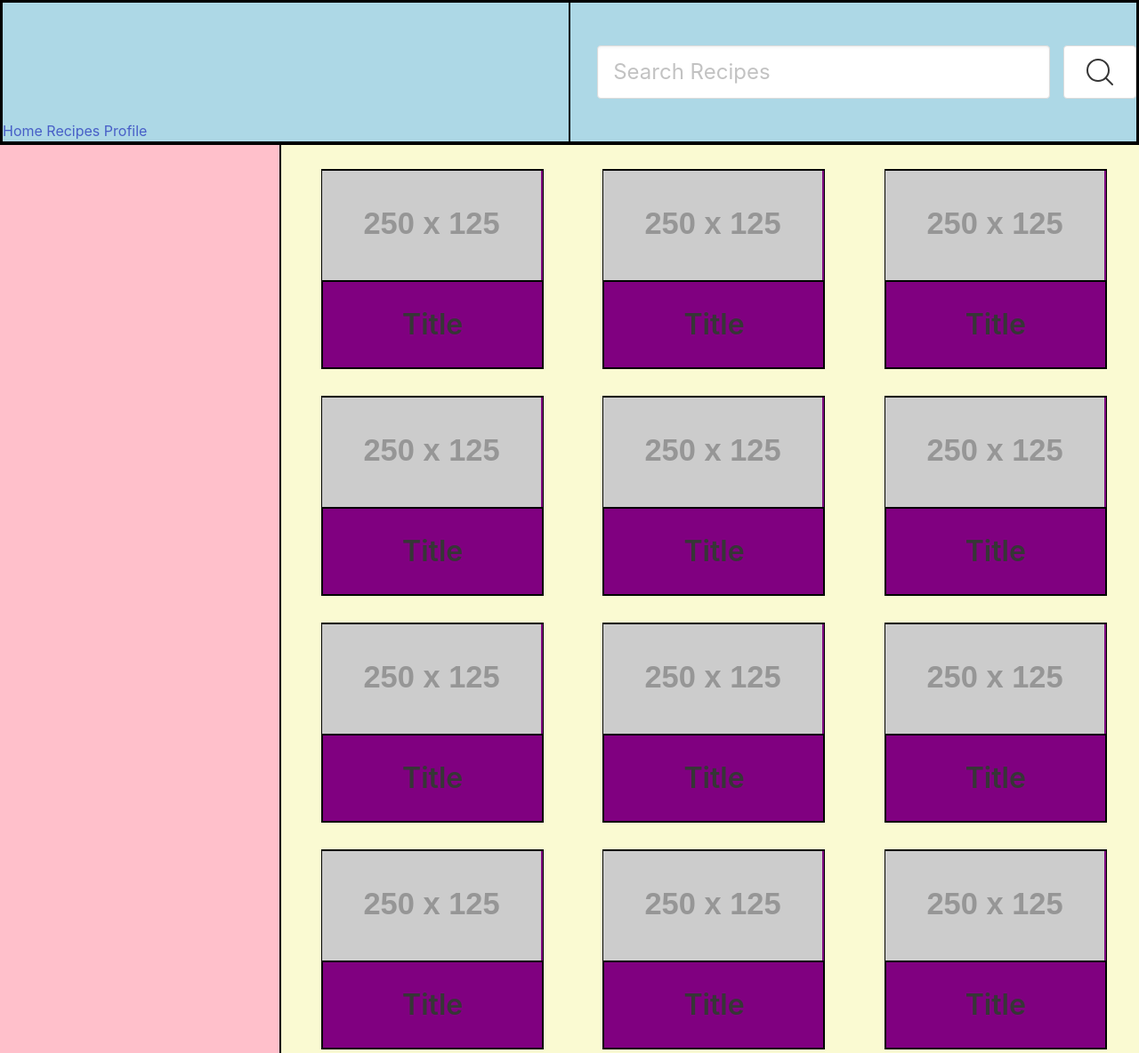
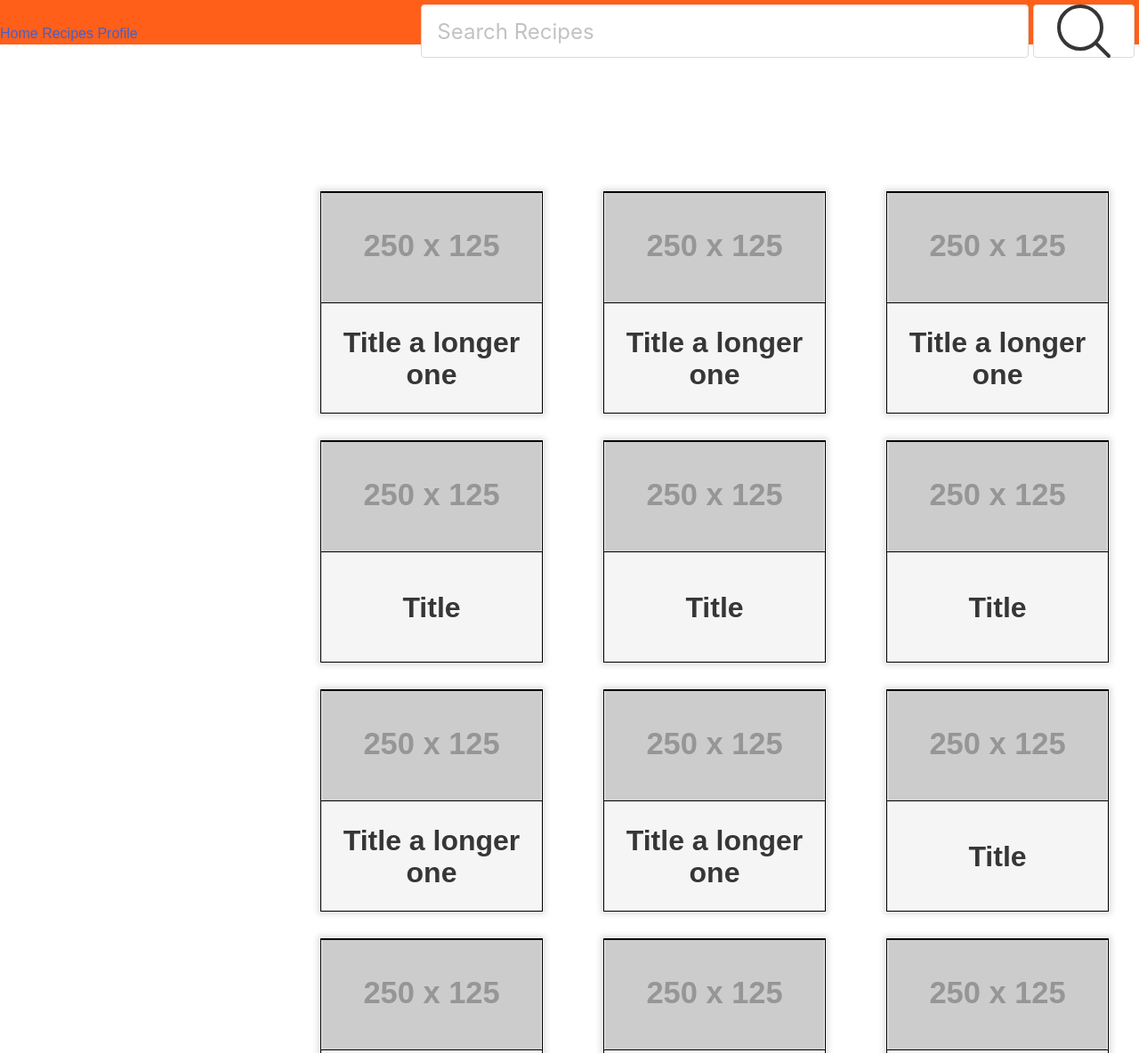
Before and after one commit to ffayffay/recipe-catalog-app, a plain HTML site: page index.html in a window 1280 px wide. Shown: the top 1184 px of the page at 89% size. Drawn offline with nearby package versions, Linux system fonts and the light colour scheme; placeholder pictures from the web are drawn by us.

Commit message:
Added styles to app

```diff
--- a/app.js
+++ b/app.js
@@ -1,6 +1,14 @@
 let recipes = [
 	{
-		title: 'Title',
+		title: 'Title a longer one',
+		img: 'https://via.placeholder.com/250x125.png',
+	},
+	{
+		title: 'Title a longer one',
+		img: 'https://via.placeholder.com/250x125.png',
+	},
+	{
+		title: 'Title  a longer one',
 		img: 'https://via.placeholder.com/250x125.png',
 	},
 	{
@@ -16,7 +24,11 @@ let recipes = [
 		img: 'https://via.placeholder.com/250x125.png',
 	},
 	{
-		title: 'Title',
+		title: 'Title  a longer one',
+		img: 'https://via.placeholder.com/250x125.png',
+	},
+	{
+		title: 'Title  a longer one',
 		img: 'https://via.placeholder.com/250x125.png',
 	},
 	{
@@ -24,19 +36,7 @@ let recipes = [
 		img: 'https://via.placeholder.com/250x125.png',
 	},
 	{
-		title: 'Title',
-		img: 'https://via.placeholder.com/250x125.png',
-	},
-	{
-		title: 'Title',
-		img: 'https://via.placeholder.com/250x125.png',
-	},
-	{
-		title: 'Title',
-		img: 'https://via.placeholder.com/250x125.png',
-	},
-	{
-		title: 'Title',
+		title: 'Title  a longer one',
 		img: 'https://via.placeholder.com/250x125.png',
 	},
 	{
@@ -58,15 +58,15 @@ let recipes = [
 		title: 'Title',
 		img: 'https://via.placeholder.com/250x125.png',
 	},{
-		title: 'Title',
+		title: 'Title  a longer one',
 		img: 'https://via.placeholder.com/250x125.png',
 	},
 	{
-		title: 'Title',
+		title: 'Title  a longer one',
 		img: 'https://via.placeholder.com/250x125.png',
 	},
 	{
-		title: 'Title',
+		title: 'Title a longer one',
 		img: 'https://via.placeholder.com/250x125.png',
 	},
 ]
--- a/main.css
+++ b/main.css
@@ -10,10 +10,7 @@ body,
 	height: 100%;
 	margin: 0;
 	padding: 0;
-}
-
-div {
-	border: 1px solid black;
+	font-family: 'Quicksand', sans-serif;
 }
 
 .main-wrap {
@@ -22,9 +19,11 @@ div {
 }
 
 .header-wrap {
-    background-color: lightblue;
-    height: 20%;
-    width: 100%;
+   background-color: #ff5f19;
+	height: 50px;
+	width: 100%;
+	display: flex;
+	align-items: center;
 }
 
 header {
@@ -33,39 +32,72 @@ header {
     display: flex;
 }
 
+.nav-title {
+	background-color: #ff5f19;
+	height: 50px;
+	display: flex;
+	align-items: center;
+}
+
+.nav-title h1 {
+	margin-left: 10px;
+}
+
 .nav-wrap {
 	width: 50%;
 	display: flex;
 	align-items: flex-end;
 }
 
+.body-wrap {
+	display: flex;
+}
+
+.side-option-wrap {
+    height: 100%;
+}
+
 .search-bar-wrap {
-    width: 50%;
+    width: 100%;
     display: flex;
     justify-content: end;
     align-items: center;
+    margin-top: 20px;
+}
+
+.side-bar-option {
+	height: 50px;
+	width: 100%;
+	display: flex;
+	align-items: center;
+	margin-top: 15px;
+}
+
+.icon-wrap {
+	display: flex;
+	margin-left: 5px;
 }
 
 .search {
     width: 80%;
-    margin: 15px;
+    margin: 5px;
 }
 
-.i-search {
-    width: 32px;
+.icon {
+    width: 30px;
+    height: 30px;
 }
 
-.body-wrap {
-	background-color: lightgreen;
+.search-btn {
+	margin-right: 5px;
 }
 
-.side-option-wrap {
-    background-color: pink;
-    height: 100%;
+.side-nav-text {
+	margin-left: 15px;
 }
 
 .gallery-wrap {
-	background-color: lightgoldenrodyellow;
+	margin-top: 150px;
 	height: 100%;
 	display: flex;
     flex-wrap: wrap;
@@ -76,15 +108,20 @@ header {
     min-height: 225px;
     max-width: 250px;
     margin: 15px;
-    background: purple;
     display: flex;
     flex-direction: column;
     align-items: center;
+    border: 1px solid black;
+    box-shadow: 0 0 5pt 2pt #e0e0e0;
+    background-color: #f5f5f5;
 }
 
 .img-wrap {
 	height: 125px;
 	width: 250px;
+	border: 1px solid black;
+    display: flex;
+    justify-content: center;
 }
 
 img {
@@ -97,8 +134,5 @@ img {
     justify-content: center;
     display: flex;
     align-items: center;
+    text-align: center;
 }
-
-.mt0 {
-	margin-top: 0;
-}
```
